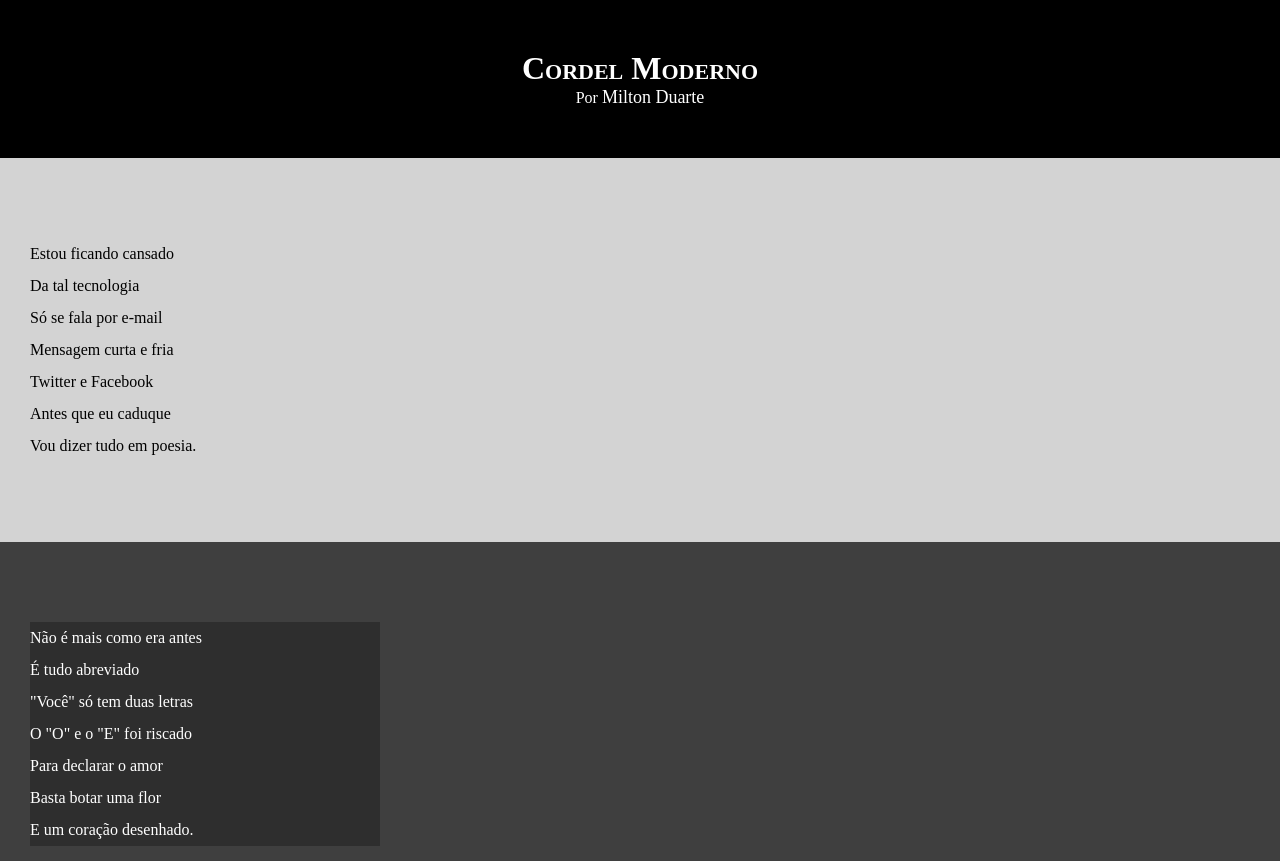
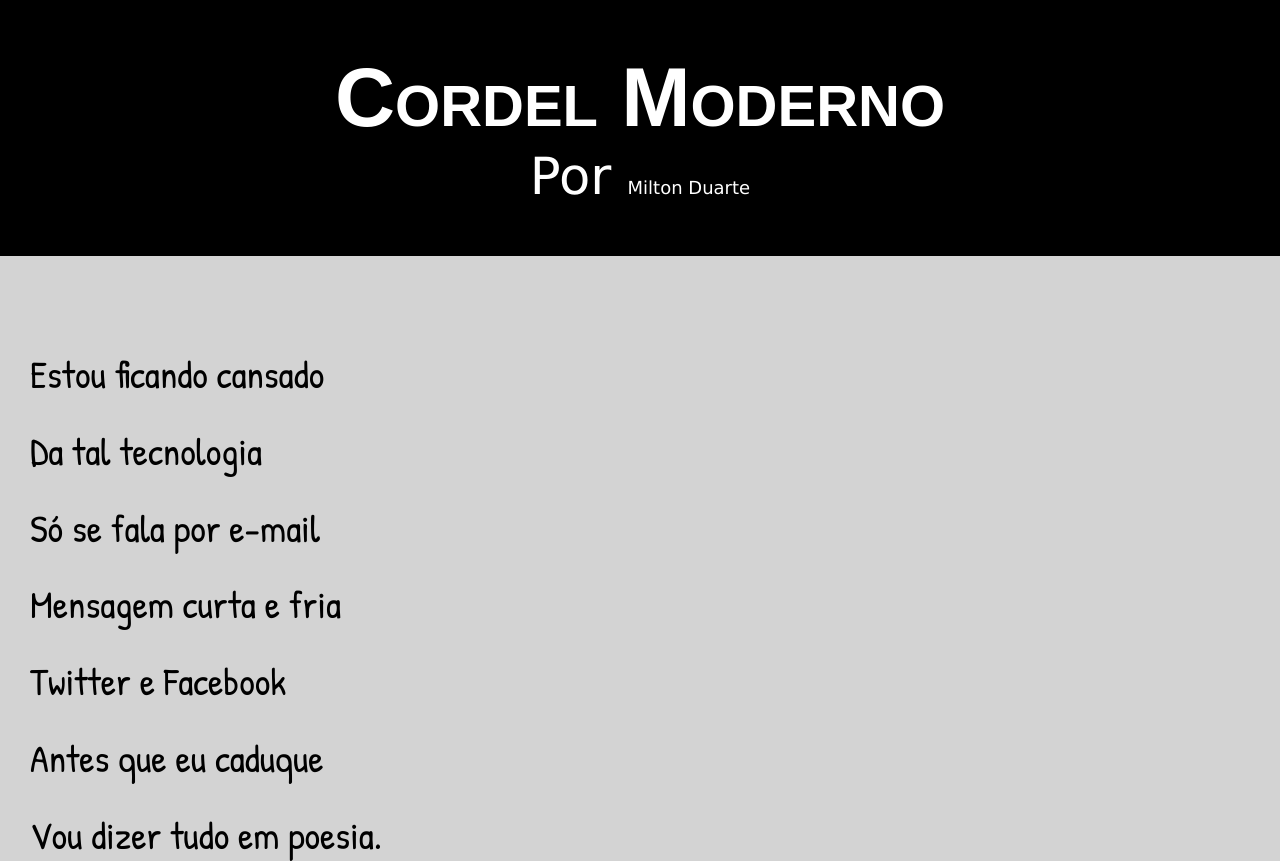
Before and after one commit to Patrick-Cabelin/projeto-cordel, a plain HTML site: page index.html in a window 1280 px wide. Shown: the top 861 px of the page. Drawn offline with Linux system fonts and the light colour scheme.

Commit message:
fontes modificadas

```diff
--- a/css/style.css
+++ b/css/style.css
@@ -1,11 +1,22 @@
 @charset "UTF-8";
+
+@import url('https://fonts.googleapis.com/css2? família=Oswald&display=swap');
+
+@import url('https://fonts.googleapis.com/css2?family=Patrick+Hand&display=swap');
 
 *{
     margin: 0px;
     padding: 0px;
 }
 
+:root{
+    --titulo: 'Oswald', sans-serif;
+    --escrita: 'Patrick Hand', cursive;
+    --padrao: verdana, helvetica, tahoma, sans-serif
+}
+
 html, body{
+    font-family: var(--padrao);
     min-height: 100vh;
     background-color: lightgray;
 }
@@ -14,12 +25,14 @@ header{
     background-color: rgb(0, 0, 0);
     color: rgb(255, 255, 255);
     text-align: center;
+    font-size: 4vw;
 }
 
 header > h1{
-
     padding-top: 50px;
     font-variant: small-caps;
+    font-family: var(--titulo);
+    font-size:6.5vw;
 }
 
 header > p {
@@ -27,8 +40,10 @@ header > p {
 }
 
 section{
+    font-family: var(--escrita);
     padding: 10vh 0px 10vh 30px;
     line-height: 2em;
+    font-size: 3vw;
 }
 
 .normal{
@@ -41,7 +56,7 @@ section{
     color: rgb(255, 255, 255);
 }
 .paralax > p{
-    width: 350px;
+    display: inline-block;
     background-color: rgba(0, 0, 0, 0.265);
 }
 a{
```
